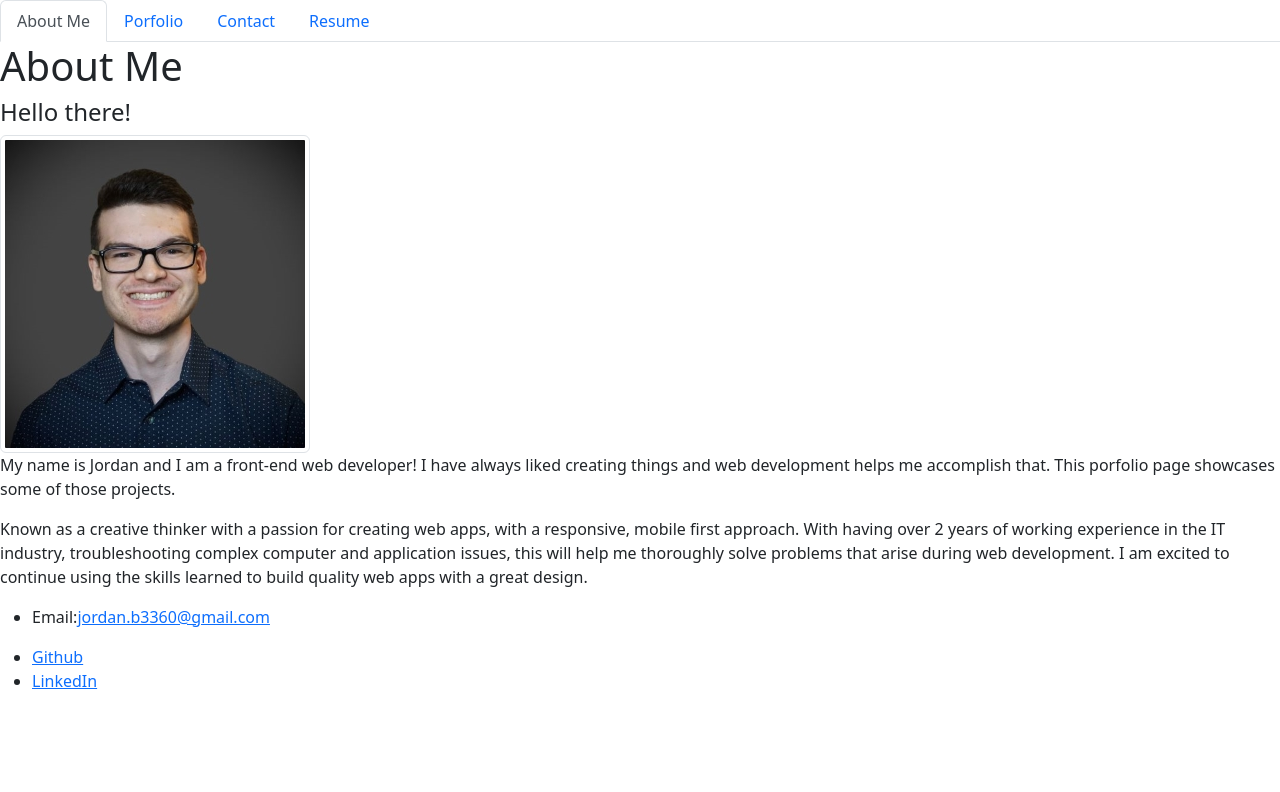
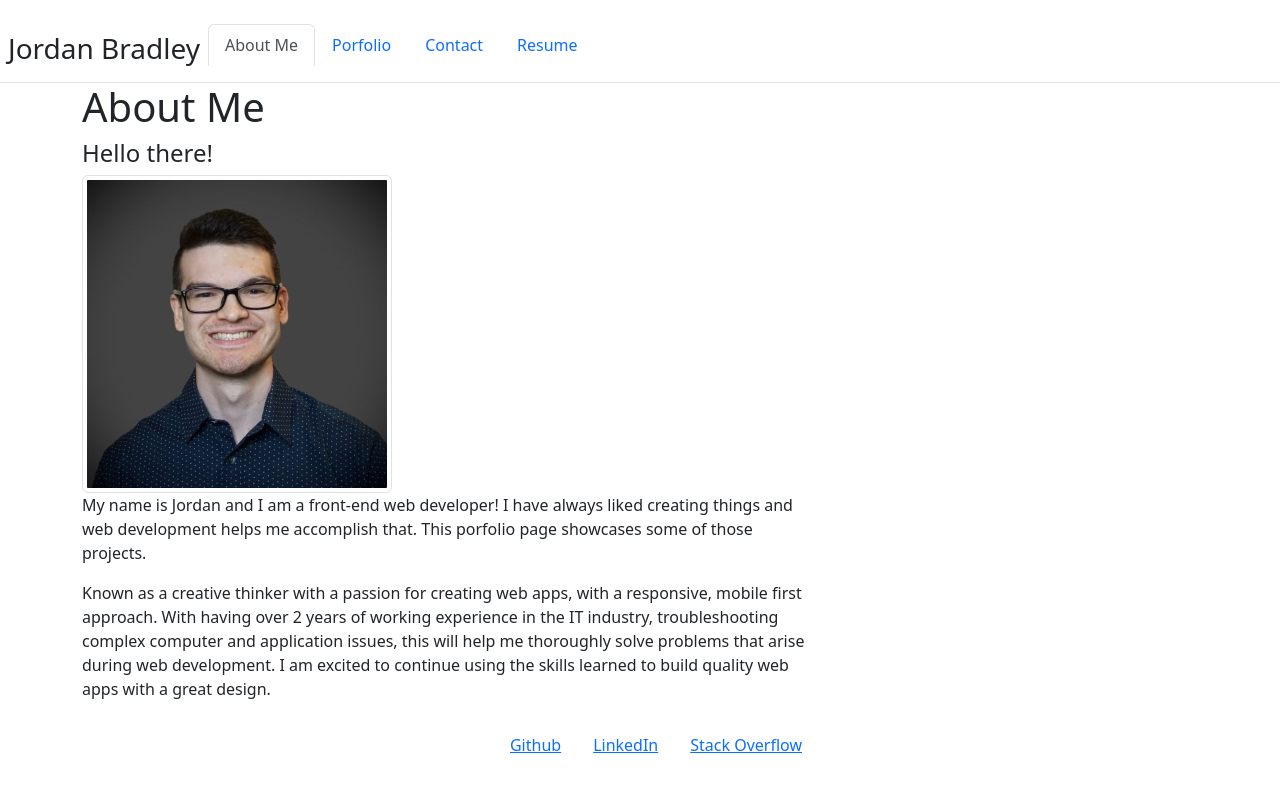
Before and after one commit to jordanb366/awesome-portfolio-page, a React (Create React App) app: page / in a window 1280 px wide. Shown: the top 792 px of the page. Built offline with nearby package versions, Linux system fonts and the light colour scheme.

Commit message:
added styling to page

```diff
--- a/src/components/Footer.js
+++ b/src/components/Footer.js
@@ -3,24 +3,28 @@ import React from "react";
 export default function Footer() {
   return (
     <div>
-      <div class="contact-me-links">
-        <ul>
-          <li>
-            <p>
-              Email:
-              <a href="mailto:jordan.b3360@gmail.com">jordan.b3360@gmail.com</a>
-            </p>
-          </li>
-          <li>
+      <footer className="">
+        <ul
+          style={{ listStyle: "none" }}
+          className="d-flex justify-content-center"
+        >
+          <li className="m-2 p-2">
             <a href="https://github.com/jordanb366">Github</a>
           </li>
-          <li>
+          <li className="m-2 p-2">
             <a href="https://www.linkedin.com/in/jordan-bradley-6a806a165/">
               LinkedIn
             </a>
           </li>
+          <li className="m-2 p-2">
+            <p>
+              <a href="https://stackoverflow.com/users/19164313/jordanb336">
+                Stack Overflow
+              </a>
+            </p>
+          </li>
         </ul>
-      </div>
+      </footer>
     </div>
   );
 }
--- a/src/components/Header.js
+++ b/src/components/Header.js
@@ -2,7 +2,11 @@ import React from "react";
 
 function Header({ currentPage, handlePageChange }) {
   return (
-    <ul className="nav nav-tabs">
+    <nav className="">
+      <ul className="nav nav-tabs pt-4">
+        <li className="p-2">
+          <h3>Jordan Bradley</h3>
+        </li>
         <li className="nav-item">
           <a
             href="#about"
@@ -27,7 +31,9 @@ function Header({ currentPage, handlePageChange }) {
           <a
             href="#Contact"
             onClick={() => handlePageChange("Contact")}
-          className={currentPage === "Contact" ? "nav-link active" : "nav-link"}
+            className={
+              currentPage === "Contact" ? "nav-link active" : "nav-link"
+            }
           >
             Contact
           </a>
@@ -36,12 +42,15 @@ function Header({ currentPage, handlePageChange }) {
           <a
             href="#resume"
             onClick={() => handlePageChange("Resume")}
-          className={currentPage === "Resume" ? "nav-link active" : "nav-link"}
+            className={
+              currentPage === "Resume" ? "nav-link active" : "nav-link"
+            }
           >
             Resume
           </a>
         </li>
       </ul>
+    </nav>
   );
 }
 
--- a/src/components/pages/About.js
+++ b/src/components/pages/About.js
@@ -4,8 +4,9 @@ import profilePicture from "../../images/profile-picture.jpg";
 
 export default function About() {
   return (
-    <div>
+    <div className="container">
       <h1>About Me</h1>
+
       <h4>Hello there!</h4>
       <img
         // id="profile-picture"
@@ -13,19 +14,22 @@ export default function About() {
         src={profilePicture}
         alt="Profile"
       />
-      <p>
-        My name is Jordan and I am a front-end web developer! I have always
-        liked creating things and web development helps me accomplish that. This
-        porfolio page showcases some of those projects.
-      </p>
-      <p>
-        Known as a creative thinker with a passion for creating web apps, with a
-        responsive, mobile first approach. With having over 2 years of working
-        experience in the IT industry, troubleshooting complex computer and
-        application issues, this will help me thoroughly solve problems that
-        arise during web development. I am excited to continue using the skills
-        learned to build quality web apps with a great design.
-      </p>
+      <div className="row">
+        <p className="col-8">
+          My name is Jordan and I am a front-end web developer! I have always
+          liked creating things and web development helps me accomplish that.
+          This porfolio page showcases some of those projects.
+        </p>
+        <p className="col-8">
+          Known as a creative thinker with a passion for creating web apps, with
+          a responsive, mobile first approach. With having over 2 years of
+          working experience in the IT industry, troubleshooting complex
+          computer and application issues, this will help me thoroughly solve
+          problems that arise during web development. I am excited to continue
+          using the skills learned to build quality web apps with a great
+          design.
+        </p>
+      </div>
       <Footer />
     </div>
   );
--- a/src/components/pages/Contact.js
+++ b/src/components/pages/Contact.js
@@ -2,9 +2,9 @@ import React from "react";
 import Footer from "../Footer";
 export default function Contact() {
   return (
-    <div>
+    <div className="container">
       <h1>Contact Page</h1>
-      <form className="form-group">
+      <form className="form-group col-6">
         <div className="form-group">
           <label for="exampleFormControlInput1">Name:</label>
           <input
--- a/src/components/pages/Portfolio.js
+++ b/src/components/pages/Portfolio.js
@@ -8,11 +8,18 @@ import project5 from "../../images/Project5Screenshot.png";
 
 export default function Porfolio() {
   return (
-    <div>
+    <div className="container">
       <h1>Projects</h1>
       <p></p>
-      <div class="card-container">
-        <div class="work-card" id="lrg-card">
+      <div className="row">
+        <div className="card col-sm-12 col-md-8 col-lg-3 m-2">
+          <a href="https://piertwo.github.io/unburied-museum-cataloger/">
+            <img
+              className="card-img-top"
+              src={project1}
+              alt="Project 1 Screenshot"
+            />
+          </a>
           <div class="work-card-information">
             <h4>Unburied: A Museum Cataloger</h4>
             <p>HTML, CSS, JavaScript, jQuery, Materialize CSS</p>
@@ -25,12 +32,15 @@ export default function Porfolio() {
               Deployed Link
             </a>
           </div>
-
-          <a href="https://piertwo.github.io/unburied-museum-cataloger/">
-            <img src={project1} alt="Project 1 Screenshot" />
+        </div>
+        <div class="card col-sm-12 col-md-8 col-lg-3 m-2">
+          <a href="https://nameless-hamlet-43462.herokuapp.com/">
+            <img
+              className="card-img-top"
+              src={project2}
+              alt="Project 2 Screenshot"
+            />
           </a>
-        </div>
-        <div class="work-card">
           <div class="work-card-information">
             <h4>Memorize: A Flashcard Creation App</h4>
             <p>
@@ -46,11 +56,15 @@ export default function Porfolio() {
               Deployed Link
             </a>
           </div>
-          <a href="https://nameless-hamlet-43462.herokuapp.com/">
-            <img src={project2} alt="Project 2 Screenshot" />
+        </div>
+        <div class="card col-sm-12 col-md-8 col-lg-3 m-2">
+          <a href="https://radiant-basin-61190.herokuapp.com/">
+            <img
+              className="card-img-top"
+              src={project3}
+              alt="Tech Blog Project"
+            />
           </a>
-        </div>
-        <div class="work-card">
           <div class="work-card-information">
             <h4>Tech Blog - Full Stack App</h4>
             <p>
@@ -66,12 +80,15 @@ export default function Porfolio() {
               Deployed Link
             </a>
           </div>
-
-          <a href="https://radiant-basin-61190.herokuapp.com/">
-            <img src={project3} alt="Tech Blog Project" />
+        </div>
+        <div class="card col-sm-12 col-md-8 col-lg-3 m-2">
+          <a href="https://jordanb366.github.io/the-best-weather-dashboard/">
+            <img
+              className="card-img-top"
+              src={project4}
+              alt="Weather Dashboard Project"
+            />
           </a>
-        </div>
-        <div class="work-card">
           <div class="work-card-information">
             <h4>Weather Dashboard - with OpenWeather API</h4>
             <p>HTML, CSS, JavaScript</p>
@@ -84,11 +101,15 @@ export default function Porfolio() {
               Deployed Link
             </a>
           </div>
-          <a href="https://jordanb366.github.io/the-best-weather-dashboard/">
-            <img src={project4} alt="Weather Dashboard Project" />
+        </div>
+        <div class="card col-sm-12 col-md-8 col-lg-3 m-2">
+          <a href="https://jordanb366.github.io/css-snippets/">
+            <img
+              className="card-img-top"
+              src={project5}
+              alt="CSS Snippets Project"
+            />
           </a>
-        </div>
-        <div class="work-card">
           <div class="work-card-information">
             <h4>CSS Snippets - FlexBox</h4>
             <p>HTML, CSS</p>
@@ -101,9 +122,6 @@ export default function Porfolio() {
               Deployed Link
             </a>
           </div>
-          <a href="https://jordanb366.github.io/css-snippets/">
-            <img src={project5} alt="CSS Snippets Project" />
-          </a>
         </div>
       </div>
       <Footer />
--- a/src/components/pages/Resume.js
+++ b/src/components/pages/Resume.js
@@ -4,7 +4,7 @@ import myResume from "../../resume/Bradley_Jordan_Resume.docx";
 
 export default function Resume() {
   return (
-    <div>
+    <div className="container">
       <h1>Resume</h1>
       <a href={myResume}>Download Resume</a>
       <div id="skills">
```
Also changed, not shown: 2 other files (tests, documents, lock files or other folders). Lines whose indentation alone changed are shown as unchanged.
